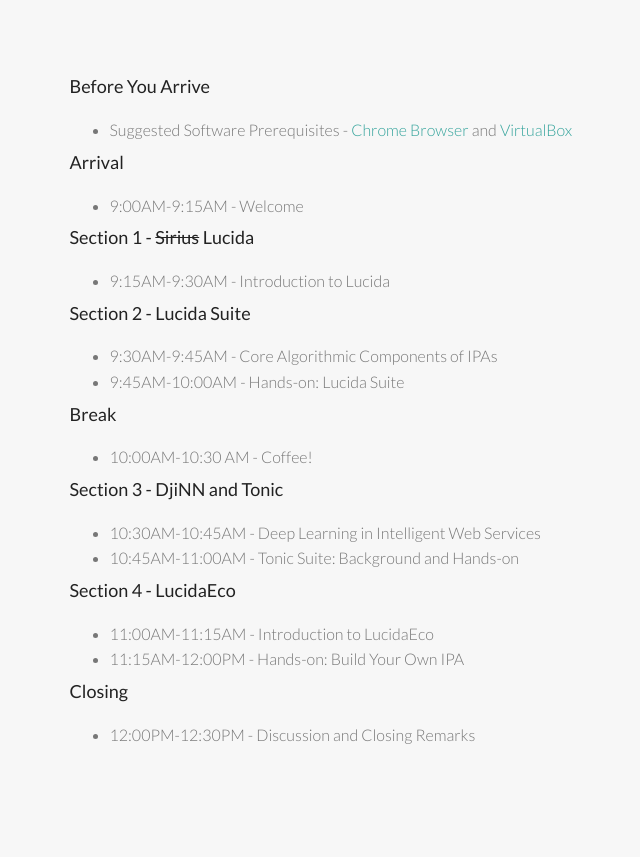
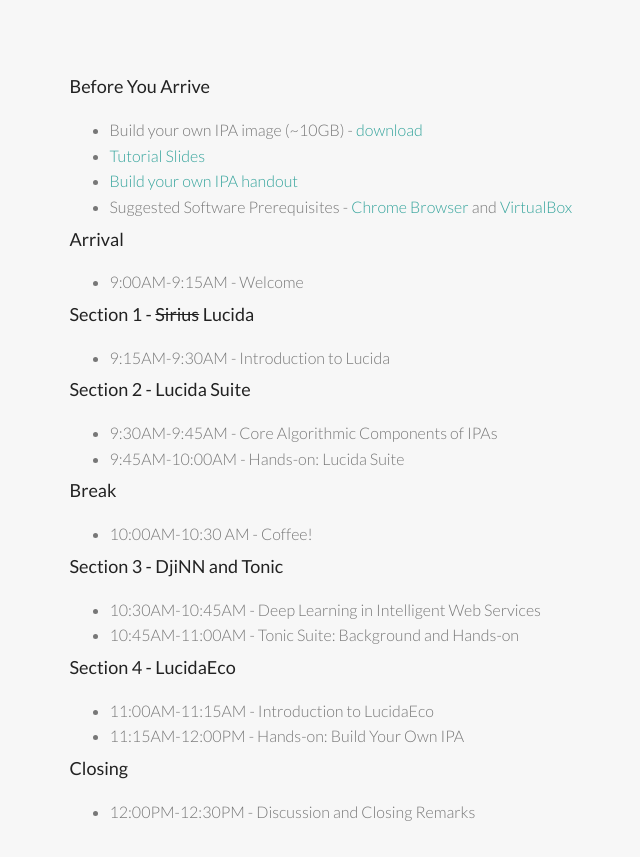
Before and after one commit to claritylab/lucida-website, a plain HTML site: page index.html in a window 1280 px wide. Shown: the part 1406-2263 px from the top of the page, without its empty margins (293-933 px from the left). Drawn offline with Linux system fonts and the light colour scheme.

Commit message:
added tutorial contents

```diff
--- a/index.html
+++ b/index.html
@@ -138,6 +138,11 @@
             <div class="testmonial pad-top40 pad-bot40 clearfix">
 	      <h4>Before You Arrive</h4>
               <ul>
+                <li>Build your own IPA image (~10GB) - <a
+                  href="http://web.eecs.umich.edu/~jahausw/download/lucida-djinn-demo-1.0.tgz">download</a></li>
+                <li><a
+                  href="media/hpca-lucida-djinn-tutorial.pdf">Tutorial Slides</a></li>
+                <li><a href="media/tutorial-handout.pdf">Build your own IPA handout</a></li>
                 <li>Suggested Software Prerequisites - <a href="https://www.google.com/chrome/browser/desktop/">Chrome Browser</a> and <a href="https://www.virtualbox.org/wiki/Downloads">VirtualBox</a></li>
               </ul>
 	      <h4>Arrival</h4>
```
Also changed, not shown: img/sirius-logo.png (deleted), 2 other files.
